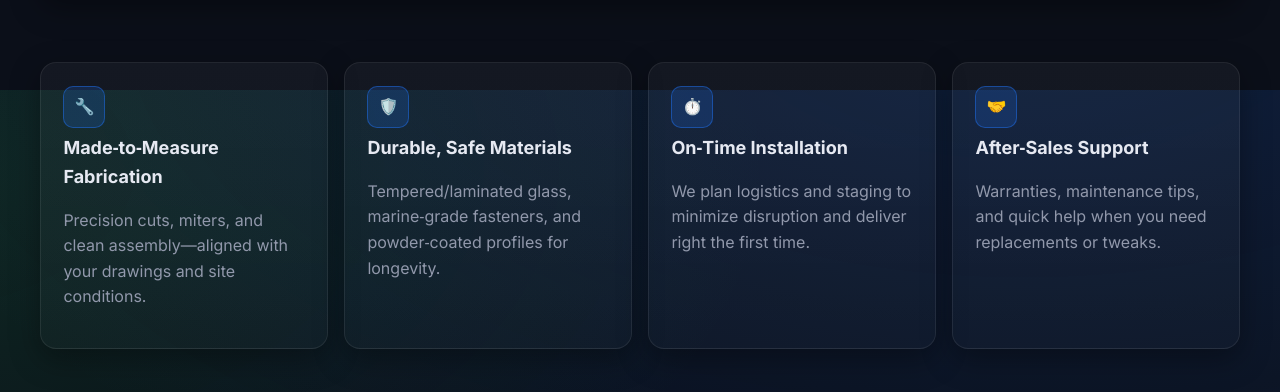
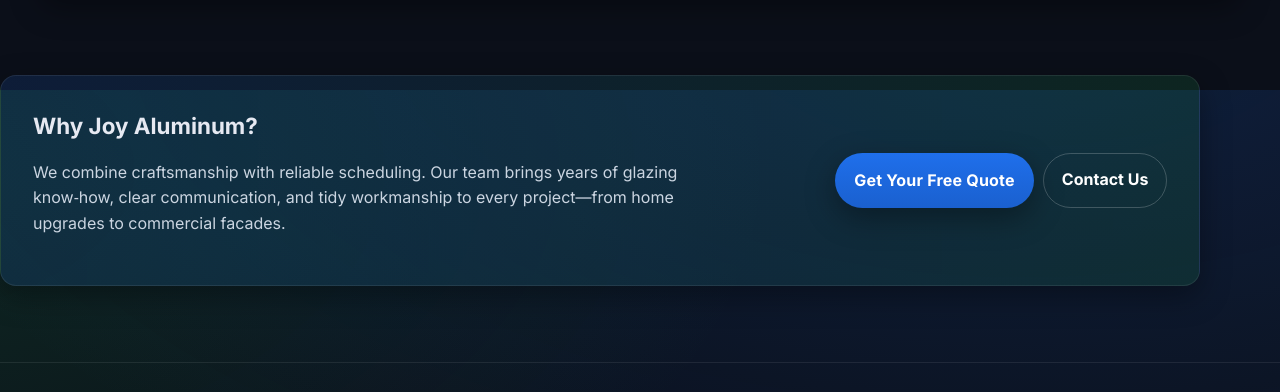
Before and after one commit to FireHazard10/Proff-x, a plain HTML site: page home-page.html in a window 1280 px wide. Shown: the part 710-1102 px from the top of the page. Drawn offline with nearby package versions, Linux system fonts and the light colour scheme.

Commit message:
Update home-page.html

```diff
--- a/home-page.html
+++ b/home-page.html
@@ -770,44 +770,6 @@
         </div>
       </section>
 
-      <!-- Features -->
-      <section class="container features" id="works" aria-label="What we do">
-        <div class="grid">
-          <div class="card">
-            <div class="icon" aria-hidden="true">🔧</div>
-            <h3>Made‑to‑Measure Fabrication</h3>
-            <p>
-              Precision cuts, miters, and clean assembly—aligned with your
-              drawings and site conditions.
-            </p>
-          </div>
-          <div class="card">
-            <div class="icon" aria-hidden="true">🛡️</div>
-            <h3>Durable, Safe Materials</h3>
-            <p>
-              Tempered/laminated glass, marine‑grade fasteners, and
-              powder‑coated profiles for longevity.
-            </p>
-          </div>
-          <div class="card">
-            <div class="icon" aria-hidden="true">⏱️</div>
-            <h3>On‑Time Installation</h3>
-            <p>
-              We plan logistics and staging to minimize disruption and deliver
-              right the first time.
-            </p>
-          </div>
-          <div class="card">
-            <div class="icon" aria-hidden="true">🤝</div>
-            <h3>After‑Sales Support</h3>
-            <p>
-              Warranties, maintenance tips, and quick help when you need
-              replacements or tweaks.
-            </p>
-          </div>
-        </div>
-      </section>
-
       <!-- About / CTA band -->
       <section class="container band" id="about">
         <div class="band-inner">
```
